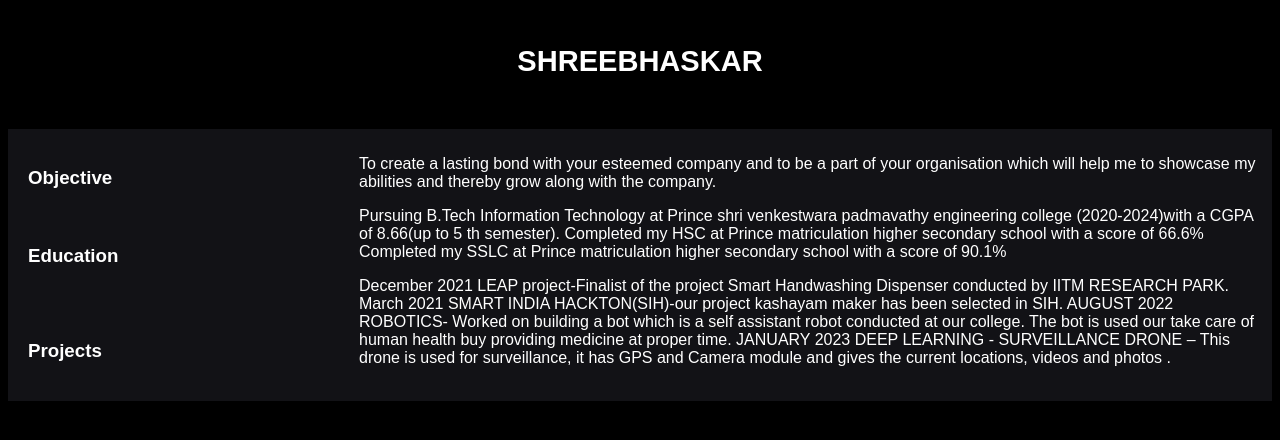
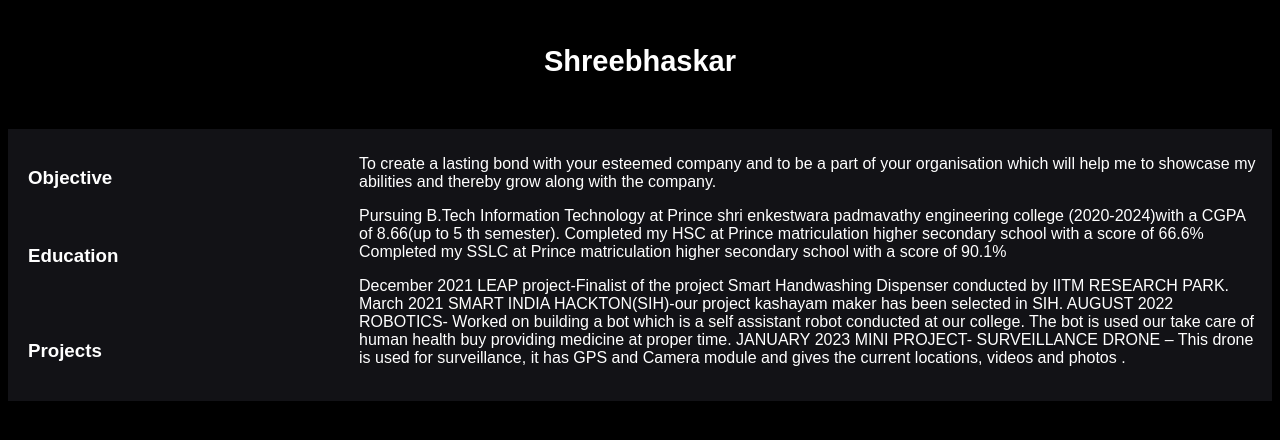
Before and after one commit to shreebhaskar/shree, a plain HTML site: page Profile.html in a window 1280 px wide. Shown: the part 100-540 px from the top of the page. Drawn offline with Linux system fonts and the light colour scheme.

Commit message:
Update Profile.html

```diff
--- a/Profile.html
+++ b/Profile.html
@@ -80,7 +80,7 @@
 
     <header>
         <h4>PROFILE</h4>
-        <h5>SHREEBHASKAR</h5>
+        <h5>Shreebhaskar</h5>
     </header>
 
     <section>
@@ -102,8 +102,7 @@
         <article>
             <p>To create a lasting bond with your esteemed company and to be a part of your organisation which will help
                 me to showcase my abilities and thereby grow along with the company.</p>
-            <p>Pursuing B.Tech Information Technology at Prince shri venkestwara padmavathy engineering
-                college (2020-2024)with a CGPA of 8.66(up to 5 th semester).
+            <p>Pursuing B.Tech Information Technology at Prince shri  enkestwara padmavathy engineering college (2020-2024)with a CGPA of 8.66(up to 5 th semester).
                 Completed my HSC at Prince matriculation higher secondary school with a score of 66.6%
                 Completed my SSLC at Prince matriculation higher secondary school with a score of 90.1%
             </p>
@@ -119,7 +118,7 @@
                 ROBOTICS- Worked on building a bot which is a self assistant robot conducted at our college. The bot
                 is used our take care of human health buy providing medicine at proper time.
                 JANUARY 2023
-                DEEP LEARNING - SURVEILLANCE DRONE – This drone is used for surveillance, it has GPS and Camera
+                MINI PROJECT- SURVEILLANCE DRONE – This drone is used for surveillance, it has GPS and Camera
                 module and gives the current locations, videos and photos .
             </p>
         </article>
```
